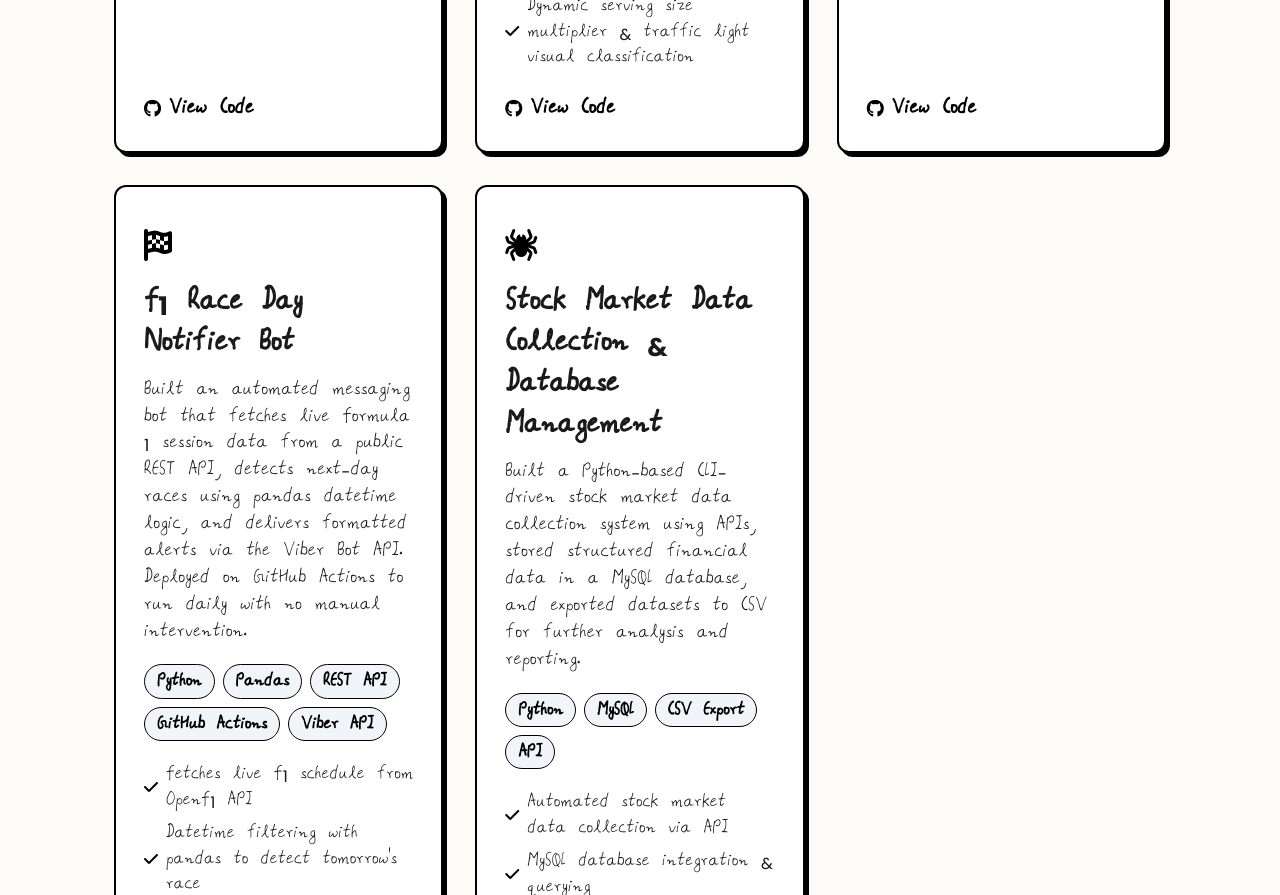
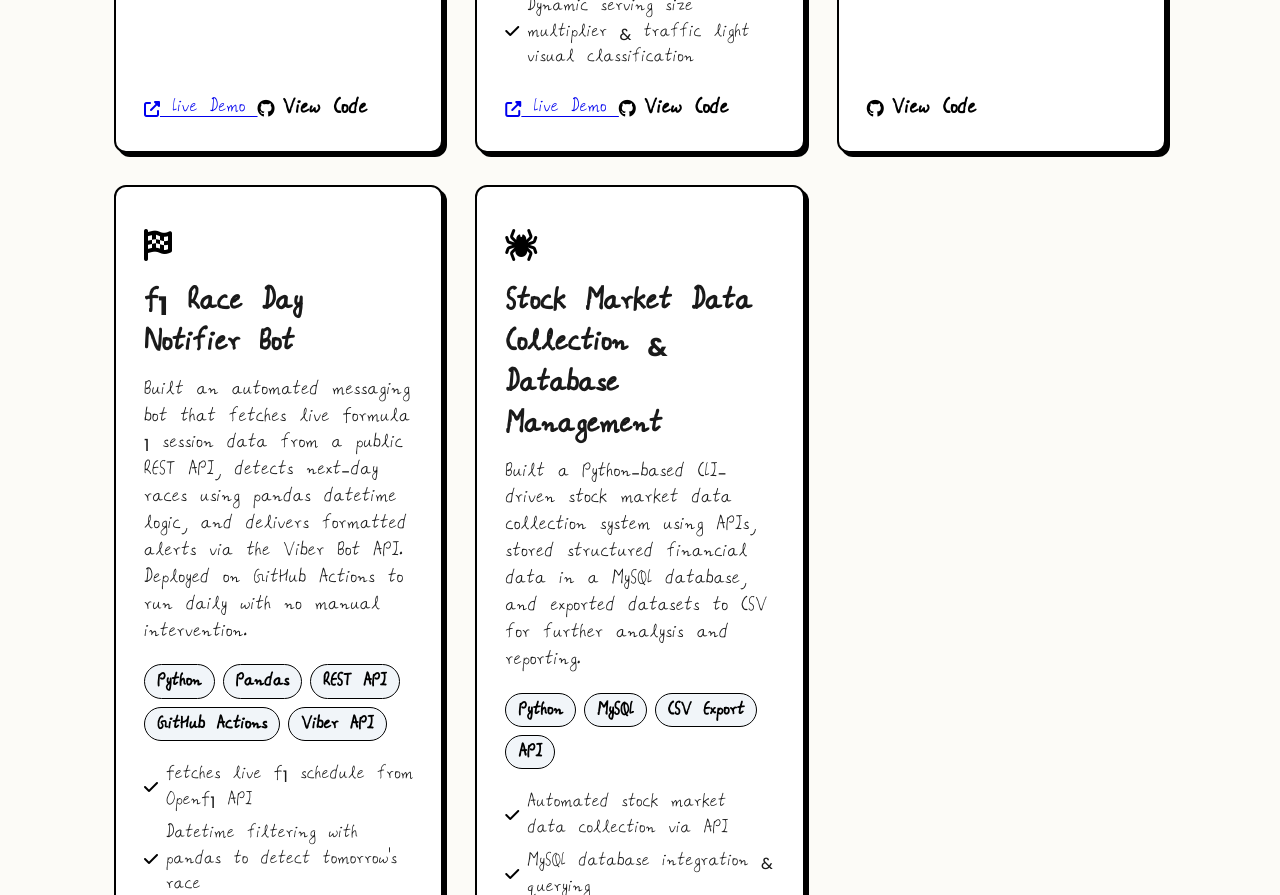
Before and after one commit to thesakshamm/portfolio-website, a plain HTML site: page index.html in a window 1280 px wide. Shown: the part 2986-3881 px from the top of the page. Drawn offline with Linux system fonts and the light colour scheme.

Commit message:
add demo links

```diff
--- a/index.html
+++ b/index.html
@@ -120,7 +120,8 @@ print("Transforming data into insights")
             <h2 class="section-title">My Projects</h2>
             <div class="projects-grid">
 
-                <!-- Satellite-Based Crop Health Predictor -->
+
+<!-- Satellite-Based Crop Health Predictor -->
 <div class="project-card">
     <div class="project-icon">
         <i class="fas fa-seedling"></i>
@@ -144,7 +145,10 @@ print("Transforming data into insights")
         <p><i class="fas fa-check"></i> Interactive Streamlit visual dashboard with actual vs. predicted trend charts</p>
     </div>
     <div class="project-links">
-        <a href="https://github.com/thesakshamm/plant-health-predictor/" class="github-link">
+        <a href="https://ndvi-predictor.streamlit.app/" target="_blank" rel="noopener noreferrer" class="demo-link">
+            <i class="fas fa-external-link-alt"></i> Live Demo
+        </a>
+        <a href="https://github.com/thesakshamm/plant_health_predictor" target="_blank" rel="noopener noreferrer" class="github-link">
             <i class="fab fa-github"></i> View Code
         </a>
     </div>
@@ -173,6 +177,9 @@ print("Transforming data into insights")
                         <p><i class="fas fa-check"></i> Dynamic serving size multiplier & traffic light visual classification</p>
                     </div>
                     <div class="project-links">
+                         <a href="https://nutrition-analyser.streamlit.app/" target="_blank" rel="noopener noreferrer" class="demo-link">
+            <i class="fas fa-external-link-alt"></i> Live Demo
+        </a>
                         <a href="https://github.com/thesakshamm/nutrition-analyser" class="github-link">
                             <i class="fab fa-github"></i> View Code
                         </a>
```
